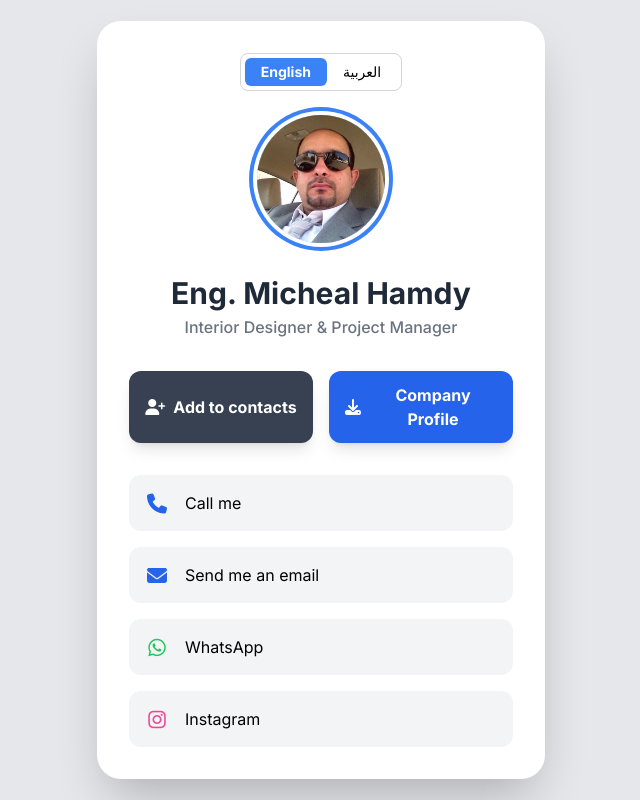
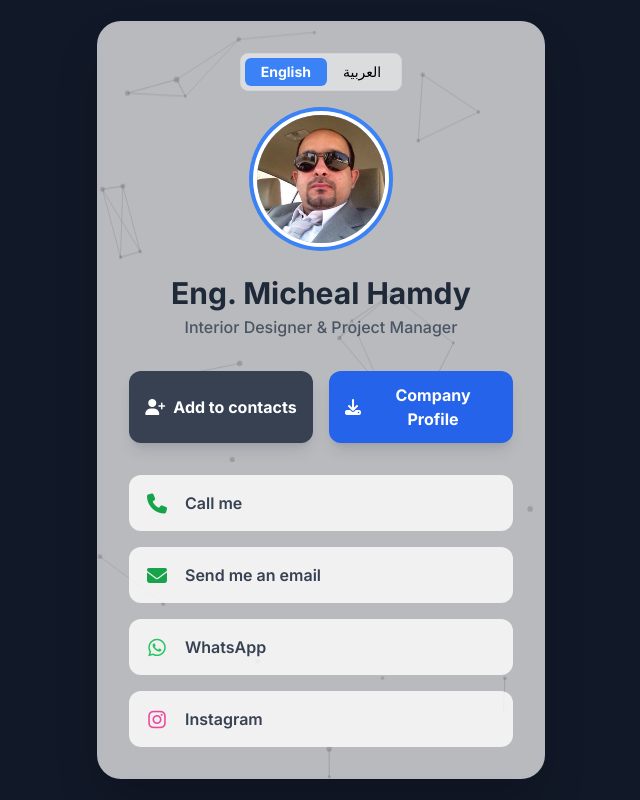
Before and after one commit to josephhk-1/Eng.michael-HAMDY-KAMAL, a plain HTML site: page index.html in a window 1280 px wide. Shown: the whole page, without its empty margins (319-959 px from the left). Drawn offline with nearby package versions, Linux system fonts and the light colour scheme.

Commit message:
Update index.html

```diff
--- a/index.html
+++ b/index.html
@@ -19,31 +19,44 @@
     <link href="https://fonts.googleapis.com/css2?family=Cairo:wght@400;700&family=Inter:wght@400;500;600;700&display=swap" rel="stylesheet">
 
     <style>
-        /* Appliquer la police Inter par défaut */
         body {
             font-family: 'Inter', sans-serif;
             -webkit-tap-highlight-color: transparent;
+            /* CORRIGÉ: L'arrière-plan de la page est maintenant un gris très foncé */
+            background-color: #111827; /* bg-gray-900 */
         }
-        /* Appliquer la police Cairo lorsque la direction est de droite à gauche (RTL) pour l'arabe */
         html[dir="rtl"] body {
             font-family: 'Cairo', sans-serif;
         }
-        /* Style pour le bouton de langue actif */
         .lang-btn.active {
             background-color: #3B82F6; /* blue-500 */
             color: white;
             font-weight: bold;
         }
+        #card-background-canvas {
+            position: absolute;
+            top: 0;
+            left: 0;
+            width: 100%;
+            height: 100%;
+            z-index: 0; /* Placé derrière le contenu de la carte */
+        }
     </style>
 </head>
-<body class="bg-gray-200 flex items-center justify-center min-h-screen">
+<body class="flex items-center justify-center min-h-screen">
 
     <!-- Conteneur principal de la carte -->
-    <div class="w-full max-w-md bg-white rounded-3xl shadow-2xl p-6 sm:p-8 m-4">
+    <div class="relative w-full max-w-md bg-white/70 backdrop-blur-sm rounded-3xl shadow-2xl p-6 sm:p-8 m-4 overflow-hidden" id="card-container">
+
+        <!-- Canevas pour l'animation interne -->
+        <canvas id="card-background-canvas"></canvas>
+
+        <!-- Conteneur pour le contenu de la carte (pour le mettre au-dessus de l'animation) -->
+        <div class="relative z-10">
 
             <!-- Sélecteur de langue -->
             <div class="flex justify-center mb-6">
-            <div class="flex border border-gray-300 rounded-lg p-1">
+                <div class="flex border border-gray-300 rounded-lg p-1 bg-white/50">
                     <button id="lang-en" class="lang-btn px-4 py-1 rounded-md text-sm transition-all duration-300">English</button>
                     <button id="lang-ar" class="lang-btn px-4 py-1 rounded-md text-sm transition-all duration-300">العربية</button>
                 </div>
@@ -56,7 +69,7 @@
                      alt="Photo de Eng. Micheal Hamdy"
                      onerror="this.onerror=null;this.src='https://placehold.co/200x200/EFEFEF/1D4ED8?text=Photo';">
                 <h1 class="text-3xl font-bold text-gray-800 mt-4">Eng. Micheal Hamdy</h1>
-            <p class="text-gray-500 mt-1 font-medium" data-lang="jobTitle">Interior Designer & Project Manager</p>
+                <p class="text-gray-600 mt-1 font-medium" data-lang="jobTitle">Interior Designer & Project Manager</p>
             </div>
 
             <!-- Section Boutons d'action principaux -->
@@ -73,27 +86,31 @@
 
             <!-- Section Liens de Contact détaillés -->
             <div class="mt-8 space-y-4">
-            <a href="tel:+966556988973" class="flex items-center p-4 bg-gray-100 hover:bg-blue-100 rounded-xl transition-all duration-300 transform hover:scale-105">
-                <i class="fas fa-phone fa-lg text-blue-600 w-6 text-center icon"></i>
-                <span class="ml-4" data-lang="callMe">Call me</span>
+                <!-- CORRIGÉ: Icône en vert -->
+                <a href="tel:+966556988973" class="flex items-center p-4 bg-white/80 hover:bg-green-50 rounded-xl transition-all duration-300 transform hover:scale-105">
+                    <i class="fas fa-phone fa-lg text-green-600 w-6 text-center icon"></i>
+                    <span class="ml-4 text-gray-700 font-semibold" data-lang="callMe">Call me</span>
                 </a>
-            <a href="mailto:engmichaelh@gmail.com" class="flex items-center p-4 bg-gray-100 hover:bg-blue-100 rounded-xl transition-all duration-300 transform hover:scale-105">
-                <i class="fas fa-envelope fa-lg text-blue-600 w-6 text-center icon"></i>
-                <span class="ml-4" data-lang="sendEmail">Send me an email</span>
+                <!-- CORRIGÉ: Icône en vert -->
+                <a href="mailto:engmichaelh@gmail.com" class="flex items-center p-4 bg-white/80 hover:bg-green-50 rounded-xl transition-all duration-300 transform hover:scale-105">
+                    <i class="fas fa-envelope fa-lg text-green-600 w-6 text-center icon"></i>
+                    <span class="ml-4 text-gray-700 font-semibold" data-lang="sendEmail">Send me an email</span>
                 </a>
-            <a href="https://wa.me/966556988973" target="_blank" class="flex items-center p-4 bg-gray-100 hover:bg-green-100 rounded-xl transition-all duration-300 transform hover:scale-105">
+                <a href="https://wa.me/966556988973" target="_blank" class="flex items-center p-4 bg-white/80 hover:bg-green-50 rounded-xl transition-all duration-300 transform hover:scale-105">
                     <i class="fab fa-whatsapp fa-lg text-green-500 w-6 text-center icon"></i>
-                <span class="ml-4" data-lang="whatsapp">WhatsApp</span>
+                    <span class="ml-4 text-gray-700 font-semibold" data-lang="whatsapp">WhatsApp</span>
                 </a>
-            <a href="https://www.instagram.com/nawataltalaea?igsh=ZThlaDlwaTQzYzky&utm_source=qr" target="_blank" class="flex items-center p-4 bg-gray-100 hover:bg-pink-100 rounded-xl transition-all duration-300 transform hover:scale-105">
+                <a href="https://www.instagram.com/nawataltalaea?igsh=ZThlaDlwaTQzYzky&utm_source=qr" target="_blank" class="flex items-center p-4 bg-white/80 hover:bg-pink-50 rounded-xl transition-all duration-300 transform hover:scale-105">
                     <i class="fab fa-instagram fa-lg text-pink-500 w-6 text-center icon"></i>
-                <span class="ml-4" data-lang="instagram">Instagram</span>
+                    <span class="ml-4 text-gray-700 font-semibold" data-lang="instagram">Instagram</span>
                 </a>
             </div>
+
+        </div> <!-- Fin du conteneur de contenu -->
     </div>
 
     <script>
-        // Dictionnaire des traductions
+        // --- LOGIQUE DE LA CARTE ---
         const translations = {
             en: { jobTitle: "Interior Designer & Project Manager", addContact: "Add to contacts", companyProfile: "Company Profile", callMe: "Call me", sendEmail: "Send me an email", whatsapp: "WhatsApp", instagram: "Instagram", cardTitle: "Digital Card - Eng. Micheal Hamdy", vCardFileName: "Eng_Micheal_Hamdy.vcf" },
             ar: { jobTitle: "مصمم داخلي ومدير مشاريع", addContact: "أضف إلى جهات الاتصال", companyProfile: "ملف الشركة", callMe: "اتصل بي", sendEmail: "أرسل بريد إلكتروني", whatsapp: "واتساب", instagram: "انستغرام", cardTitle: "بطاقة رقمية - م. مايكل حمدي", vCardFileName: "م_مايكل_حمدي.vcf" }
@@ -103,7 +120,6 @@
         const langArBtn = document.getElementById('lang-ar');
         let currentLang = 'en';
 
-        // Fonction pour changer la langue
         function setLanguage(lang) {
             currentLang = lang;
             document.querySelectorAll('[data-lang]').forEach(el => el.textContent = translations[lang][el.dataset.lang]);
@@ -130,7 +146,6 @@
         langArBtn.addEventListener('click', () => setLanguage('ar'));
         document.addEventListener('DOMContentLoaded', () => setLanguage('en'));
 
-        // Fonction pour télécharger le fichier VCard
         function downloadVCard() {
             const contact = { firstName: 'Micheal', lastName: 'Hamdy', title: 'Interior Designer & Project Manager', phone: '+966556988973', email: 'engmichaelh@gmail.com', instagramUrl: 'https://www.instagram.com/nawataltalaea?igsh=ZThlaDlwaTQzYzky&utm_source=qr' };
             const vCard = `BEGIN:VCARD\nVERSION:3.0\nN:${contact.lastName};${contact.firstName};;;\nFN:${contact.firstName} ${contact.lastName}\nTITLE:${contact.title}\nTEL;TYPE=CELL:${contact.phone}\nEMAIL:${contact.email}\nURL:${contact.instagramUrl}\nEND:VCARD`;
@@ -142,6 +157,89 @@
             link.click();
             document.body.removeChild(link);
         }
+
+        // --- LOGIQUE DE L'ANIMATION INTERNE À LA CARTE ---
+        const cardContainer = document.getElementById('card-container');
+        const canvas = document.getElementById('card-background-canvas');
+        const ctx = canvas.getContext('2d');
+        let particlesArray;
+
+        function setCanvasSize() {
+            canvas.width = cardContainer.offsetWidth;
+            canvas.height = cardContainer.offsetHeight;
+        }
+        setCanvasSize();
+
+        class Particle {
+            constructor(x, y, directionX, directionY, size, color) {
+                this.x = x; this.y = y; this.directionX = directionX; this.directionY = directionY; this.size = size; this.color = color;
+            }
+            draw() {
+                ctx.beginPath();
+                ctx.arc(this.x, this.y, this.size, 0, Math.PI * 2, false);
+                ctx.fillStyle = this.color;
+                ctx.fill();
+            }
+            update() {
+                if (this.x > canvas.width || this.x < 0) { this.directionX = -this.directionX; }
+                if (this.y > canvas.height || this.y < 0) { this.directionY = -this.directionY; }
+                this.x += this.directionX; this.y += this.directionY;
+                this.draw();
+            }
+        }
+
+        function initParticles() {
+            particlesArray = [];
+            let numberOfParticles = (canvas.height * canvas.width) / 10000;
+            for (let i = 0; i < numberOfParticles; i++) {
+                let size = (Math.random() * 2) + 1;
+                let x = (Math.random() * ((canvas.width - size * 2) - (size * 2)) + size * 2);
+                let y = (Math.random() * ((canvas.height - size * 2) - (size * 2)) + size * 2);
+                let directionX = (Math.random() * 0.4) - 0.2;
+                let directionY = (Math.random() * 0.4) - 0.2;
+                let color = 'rgba(0, 0, 0, 0.15)'; // Couleur plus sombre pour contraster sur le fond blanc
+                particlesArray.push(new Particle(x, y, directionX, directionY, size, color));
+            }
+        }
+
+        function connectParticles() {
+            let opacityValue = 1;
+            for (let a = 0; a < particlesArray.length; a++) {
+                for (let b = a; b < particlesArray.length; b++) {
+                    let distance = ((particlesArray[a].x - particlesArray[b].x) ** 2) + ((particlesArray[a].y - particlesArray[b].y) ** 2);
+                    if (distance < (canvas.width / 7) * (canvas.height / 7)) {
+                        opacityValue = 1 - (distance / 15000);
+                        ctx.strokeStyle = `rgba(0, 0, 0, ${opacityValue * 0.15})`;
+                        ctx.lineWidth = 1;
+                        ctx.beginPath();
+                        ctx.moveTo(particlesArray[a].x, particlesArray[a].y);
+                        ctx.lineTo(particlesArray[b].x, particlesArray[b].y);
+                        ctx.stroke();
+                    }
+                }
+            }
+        }
+
+        function animateParticles() {
+            requestAnimationFrame(animateParticles);
+            ctx.clearRect(0, 0, canvas.width, canvas.height);
+            for (let i = 0; i < particlesArray.length; i++) {
+                particlesArray[i].update();
+            }
+            connectParticles();
+        }
+
+        let resizeTimer;
+        window.addEventListener('resize', () => {
+            clearTimeout(resizeTimer);
+            resizeTimer = setTimeout(() => {
+                setCanvasSize();
+                initParticles();
+            }, 250);
+        });
+
+        initParticles();
+        animateParticles();
     </script>
 </body>
 </html>
```
Lines whose indentation alone changed are shown as unchanged.
